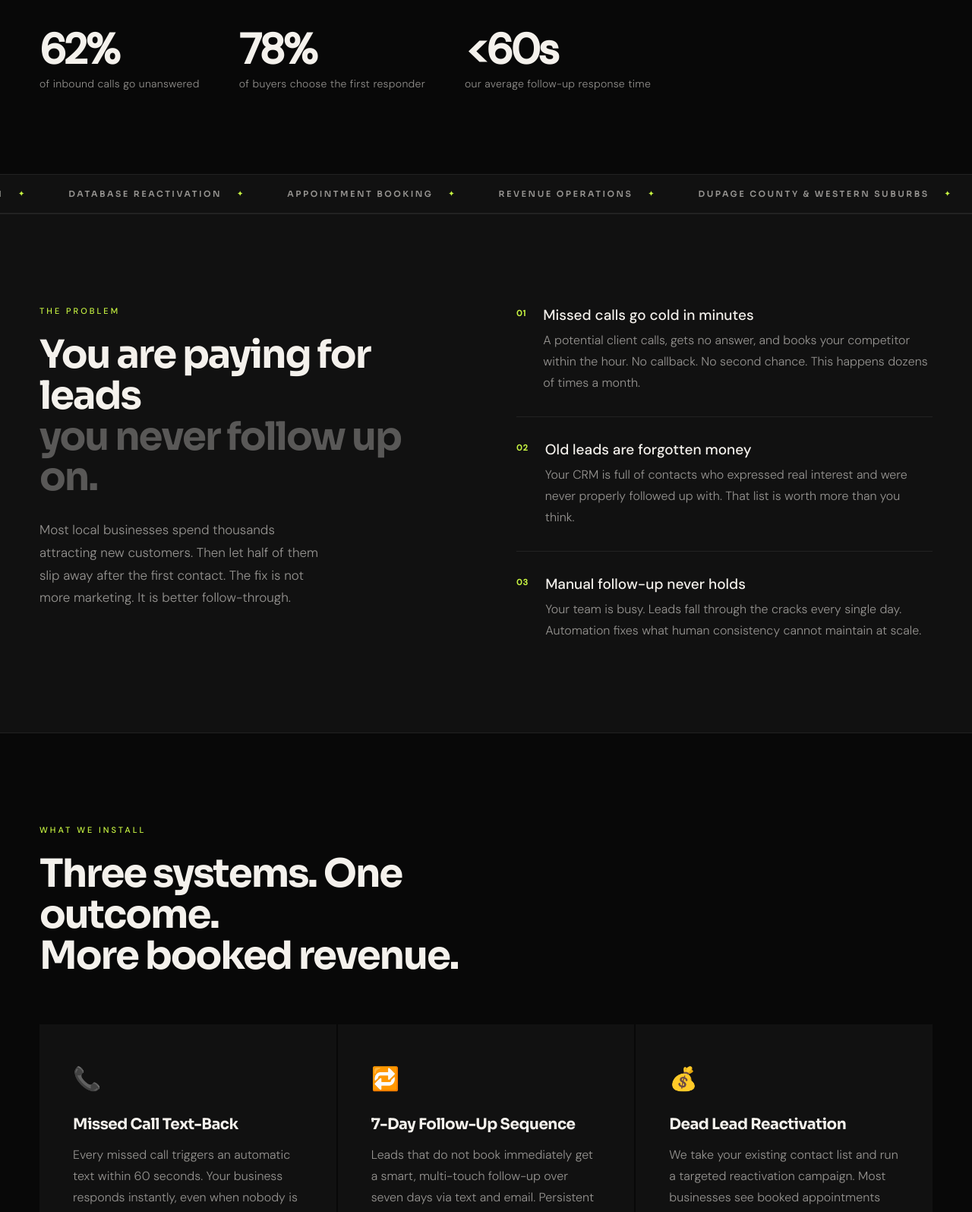
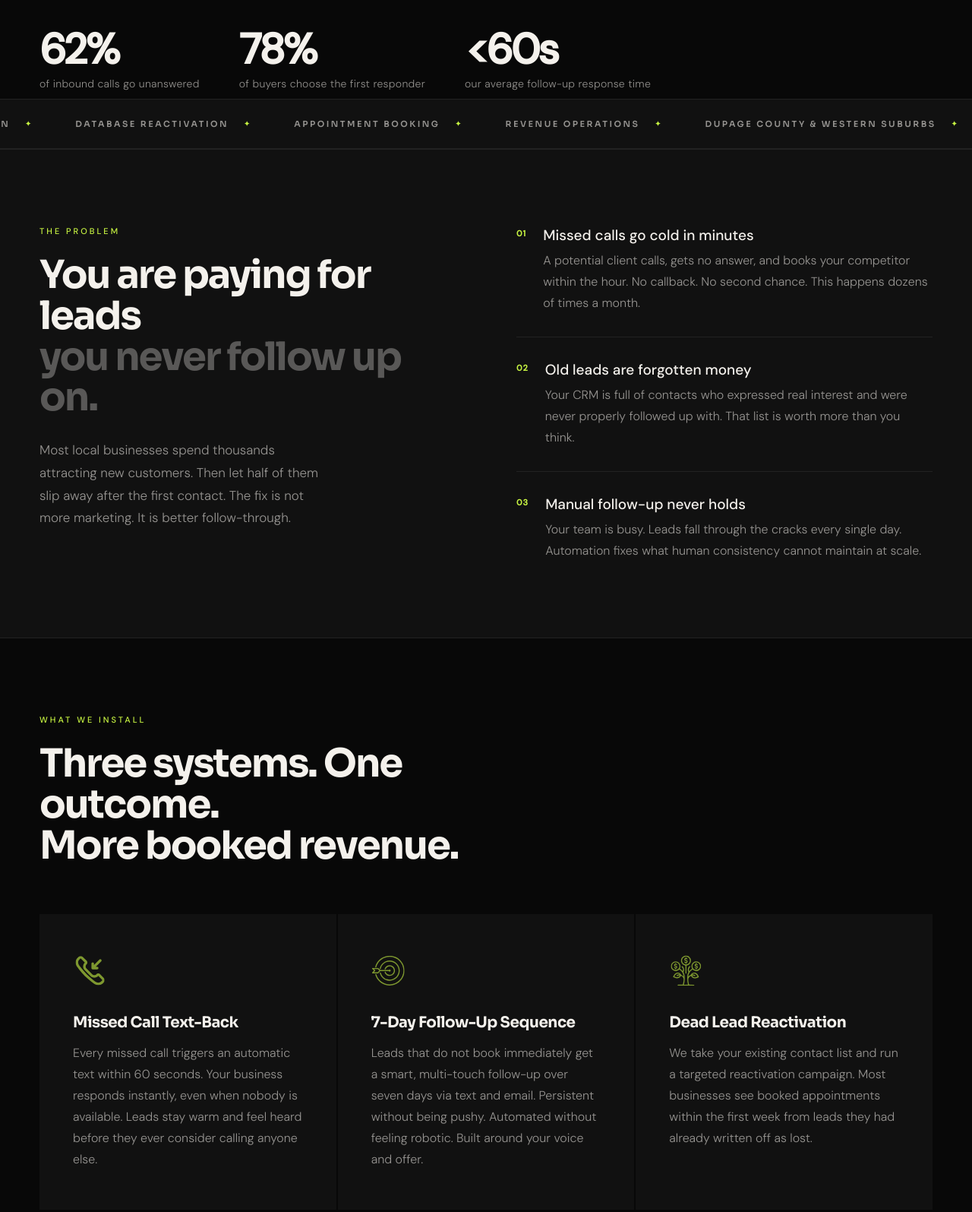
Before and after one commit to fletcher23/augustlabs.us, a plain HTML site: page index.html in a window 1280 px wide. Shown: the part 840-2435 px from the top of the page at 76% size. Drawn offline with Linux system fonts and the light colour scheme.

Commit message:
Updated service card icons on homepage

```diff
--- a/index.html
+++ b/index.html
@@ -93,17 +93,17 @@
     <h2 class="section-title reveal" style="max-width:600px;">Three systems. One outcome.<br/>More booked revenue.</h2>
     <div class="services-grid">
       <div class="svc-card reveal">
-        <span class="svc-icon">📞</span>
+        <span class="svc-icon"><img src="/assets/phone.svg"></span>
         <h3>Missed Call Text-Back</h3>
         <p>Every missed call triggers an automatic text within 60 seconds. Your business responds instantly, even when nobody is available. Leads stay warm and feel heard before they ever consider calling anyone else.</p>
       </div>
       <div class="svc-card reveal">
-        <span class="svc-icon">🔁</span>
+        <span class="svc-icon"><img src="/assets/target.svg"></span>
         <h3>7-Day Follow-Up Sequence</h3>
         <p>Leads that do not book immediately get a smart, multi-touch follow-up over seven days via text and email. Persistent without being pushy. Automated without feeling robotic. Built around your voice and offer.</p>
       </div>
       <div class="svc-card reveal">
-        <span class="svc-icon">💰</span>
+        <span class="svc-icon"><img src="/assets/money_tree.svg"></span>
         <h3>Dead Lead Reactivation</h3>
         <p>We take your existing contact list and run a targeted reactivation campaign. Most businesses see booked appointments within the first week from leads they had already written off as lost.</p>
       </div>
--- a/styles.css
+++ b/styles.css
@@ -61,7 +61,7 @@ nav.scrolled {
   backdrop-filter: blur(14px);
 }
 
-.nav-logo { height: 80px; width: auto; display: block; }
+.nav-logo { height: 80px; width: auto; display: block; margin: 20px -20px}
 
 .nav-cta {
   font-size: 15px;
@@ -84,7 +84,7 @@ nav.scrolled {
 
 .hero {
   min-height: 100vh;
-  padding: 150px 52px 110px;
+  padding: 150px 52px 11px;
   display: flex;
   flex-direction: column;
   justify-content: center;
@@ -208,7 +208,7 @@ nav.scrolled {
 .marquee-wrap {
   border-top: 1px solid var(--border);
   border-bottom: 1px solid var(--border);
-  padding: 18px 0;
+  padding: 25px 0;
   overflow: hidden;
   background: var(--mid);
 }
@@ -235,7 +235,7 @@ nav.scrolled {
 
 .marquee-item::after { content: '✦'; color: var(--accent); font-size: 9px; }
 
-.section { padding: 120px 52px; }
+.section { padding: 100px 52px; }
 
 .section-label {
   display: block;
@@ -336,7 +336,7 @@ nav.scrolled {
 
 .svc-card:hover::before { transform: scaleX(1); }
 
-.svc-icon { font-size: 30px; margin-bottom: 28px; display: block; }
+.svc-icon { height: 40px; width: 50%; margin-bottom: 38px; display: block; align-content: center;}
 
 .svc-card h3 {
   font-family: 'Sora', sans-serif;
```
Also changed, not shown: assets/money_tree.svg (added), assets/phone.svg (added), assets/target.svg (added).
